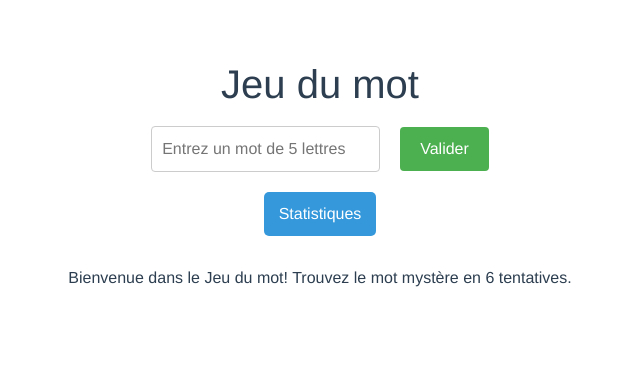
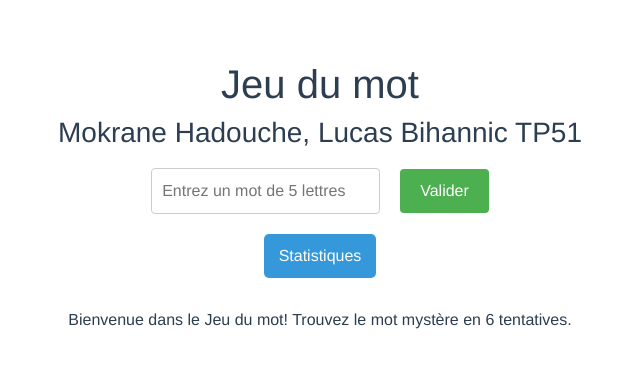
Before and after one commit to UE-FRONTEND/projet-2022-bihannic-haddouche, a Vue app: page / in a window 1280 px wide. Shown: the top 368 px of the page, without its empty margins (340-980 px from the left). Built offline with nearby package versions, Linux system fonts and the light colour scheme.

Commit message:
ajout noms et groupe

```diff
--- a/src/App.vue
+++ b/src/App.vue
@@ -1,6 +1,7 @@
 <template>
   <div id="app">
     <h1>Jeu du mot</h1>
+    <h3>Mokrane Hadouche, Lucas Bihannic TP51</h3>
     <word-input @submit-word="handleWordSubmit"></word-input>
     <button @click="showStats">Statistiques</button>
     <div class="info-section">
```
